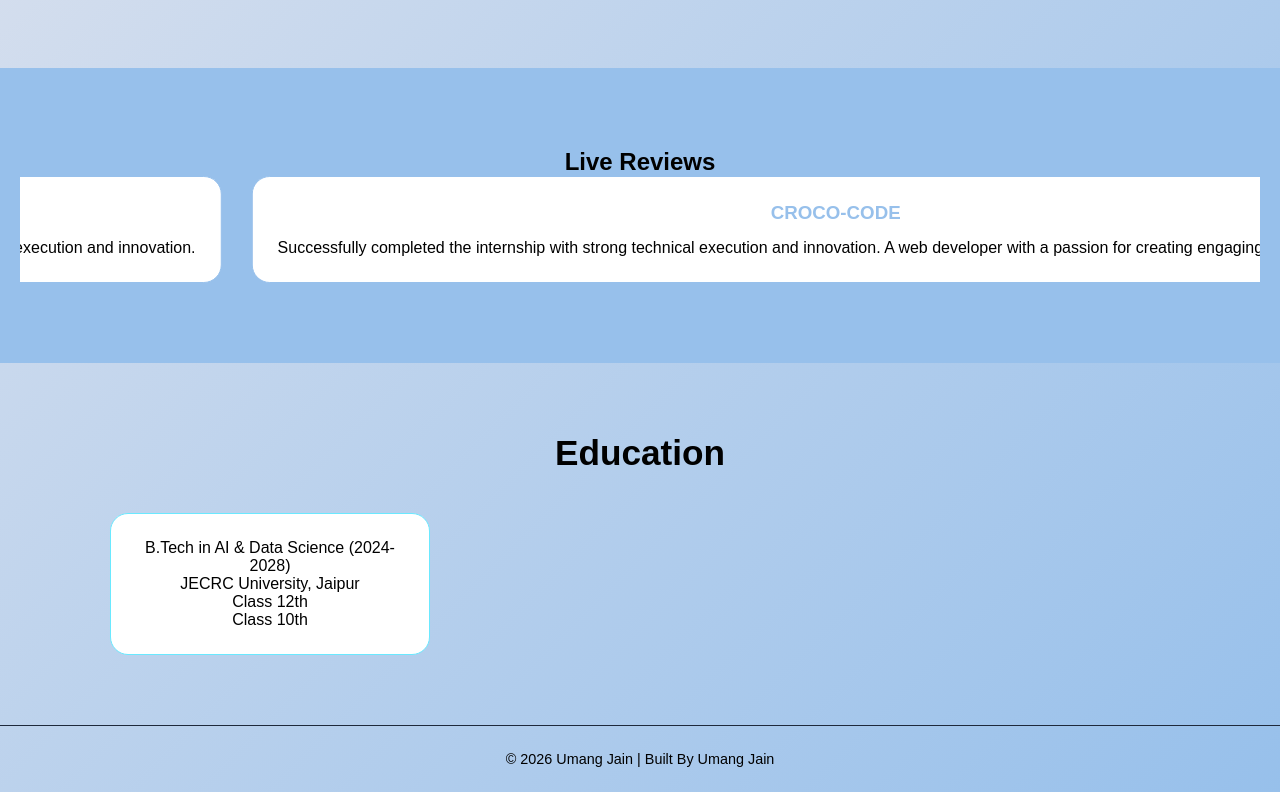
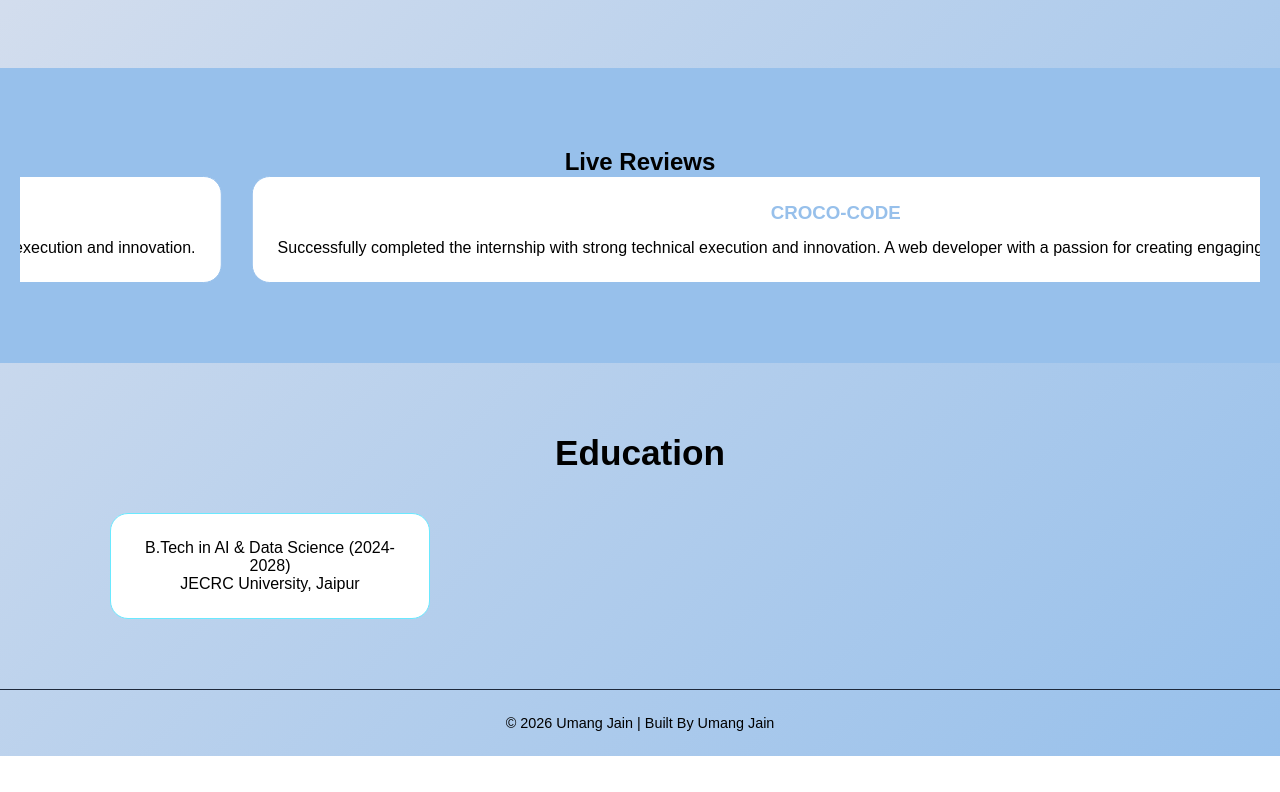
Before and after one commit to umangs1718-code/resume-app, a React (Create React App) app: page / in a window 1280 px wide. Shown: the part 1245-2037 px from the top of the page. After the commit the page ends 2001 px from the top, so only its background shows below. Built offline with nearby package versions, Linux system fonts and the light colour scheme.

Commit message:
Update App.js

```diff
--- a/src/App.js
+++ b/src/App.js
@@ -119,8 +119,7 @@ function App() {
         <div className="card">
           <p>B.Tech in AI & Data Science (2024-2028)</p>
           <p>JECRC University, Jaipur</p>
-          <p>Class 12th </p>
-          <p>Class 10th </p>
+
         </div>
       </section>
 
```
